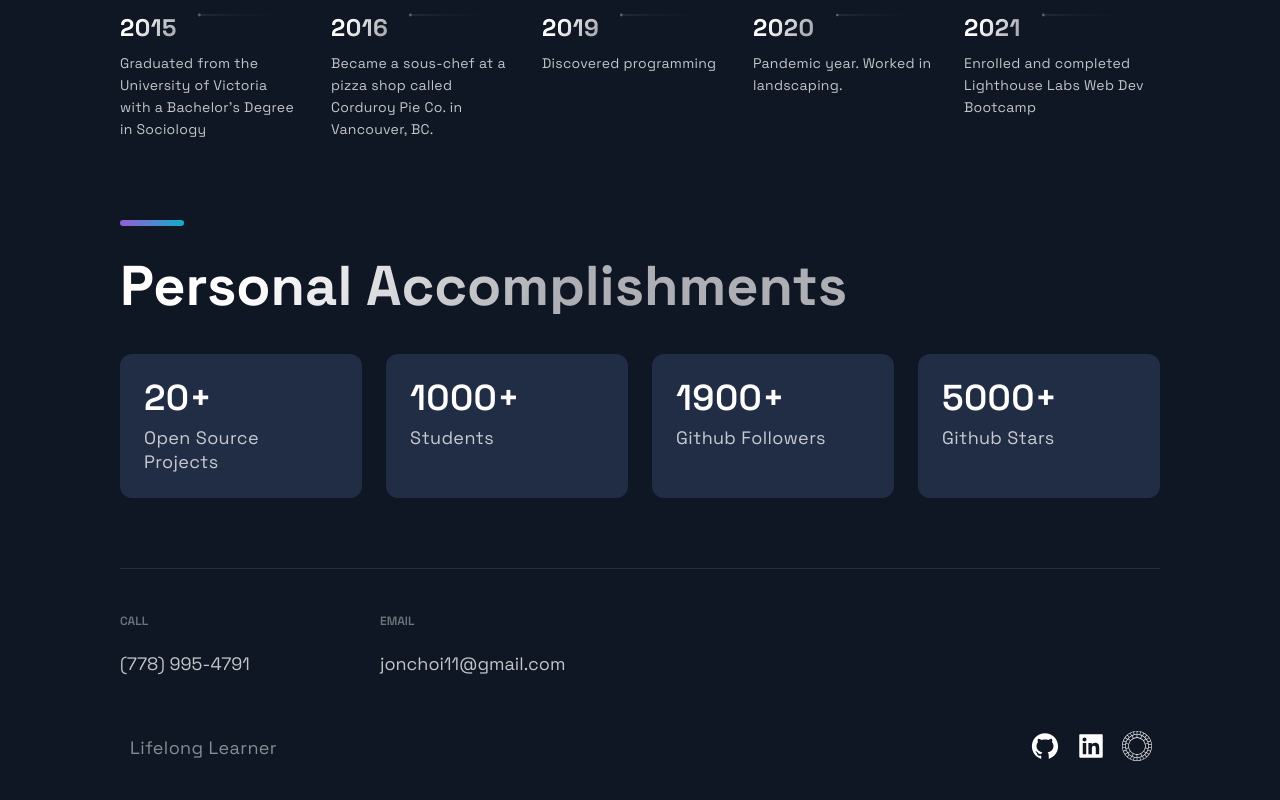
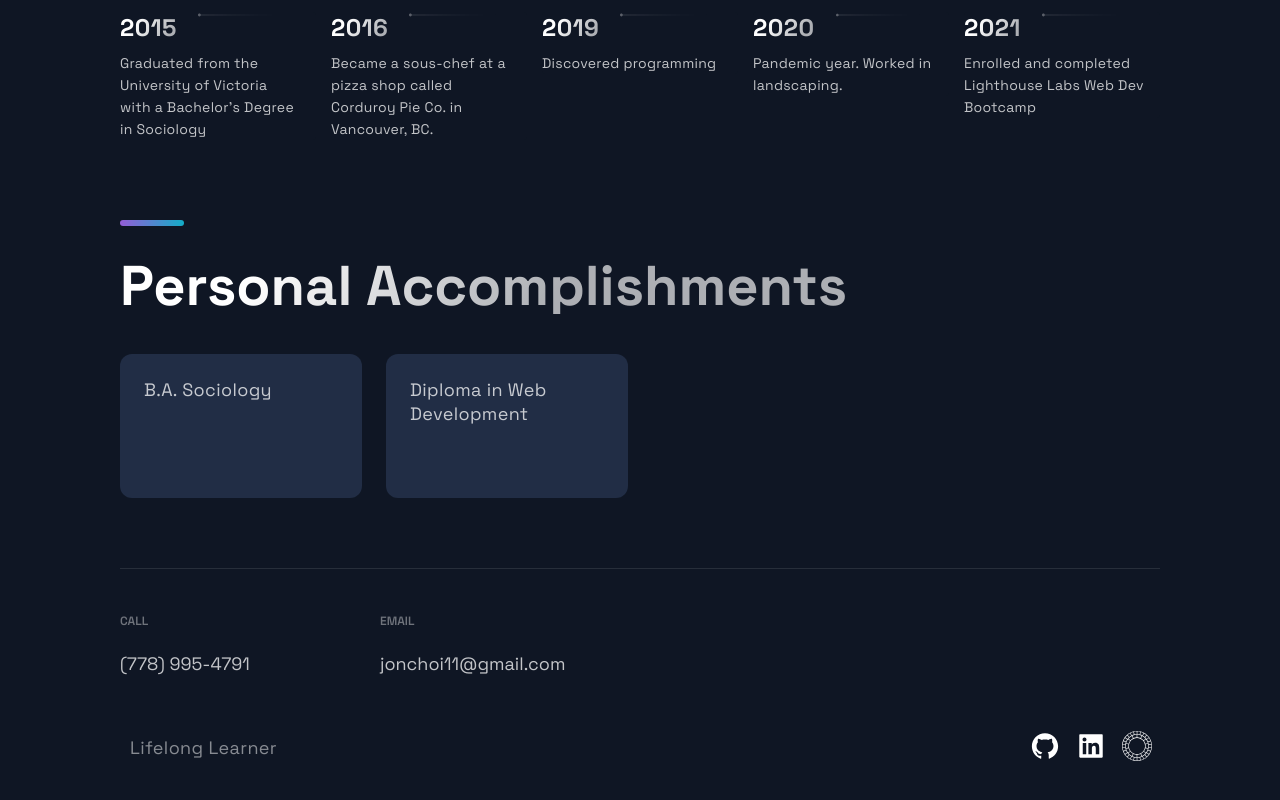
Before and after one commit to jon-choi/Website, a Next.js app: page / in a window 1280 px wide. Shown: the part 3079-3879 px from the top of the page. Built offline with nearby package versions, Linux system fonts and the light colour scheme.

Commit message:
update accomplishments

```diff
--- a/src/components/Acomplishments/Acomplishments.js
+++ b/src/components/Acomplishments/Acomplishments.js
@@ -8,10 +8,10 @@ import {
 import { Box, Boxes, BoxNum, BoxText } from "./AcomplishmentsStyles";
 
 const data = [
-  { number: 20, text: "Open Source Projects" },
-  { number: 1000, text: "Students" },
-  { number: 1900, text: "Github Followers" },
-  { number: 5000, text: "Github Stars" },
+  { text: "B.A. Sociology" },
+  { text: "Diploma in Web Development" },
+  // { text: "Github Followers" },
+  // { text: "Github Stars" },
 ];
 
 const Acomplishments = () => (
@@ -20,7 +20,6 @@ const Acomplishments = () => (
     <Boxes>
       {data.map((card, index) => (
         <Box key={index}>
-          <BoxNum>{card.number}+</BoxNum>
           <BoxText>{card.text}</BoxText>
         </Box>
       ))}
```
